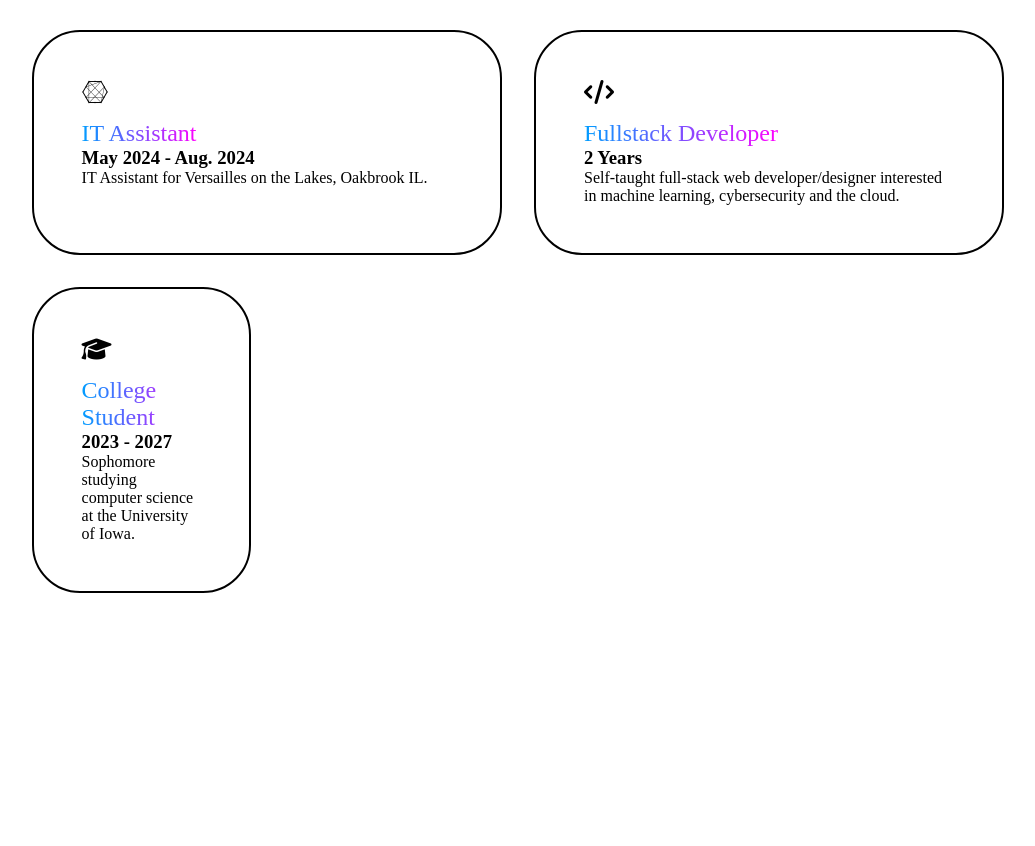
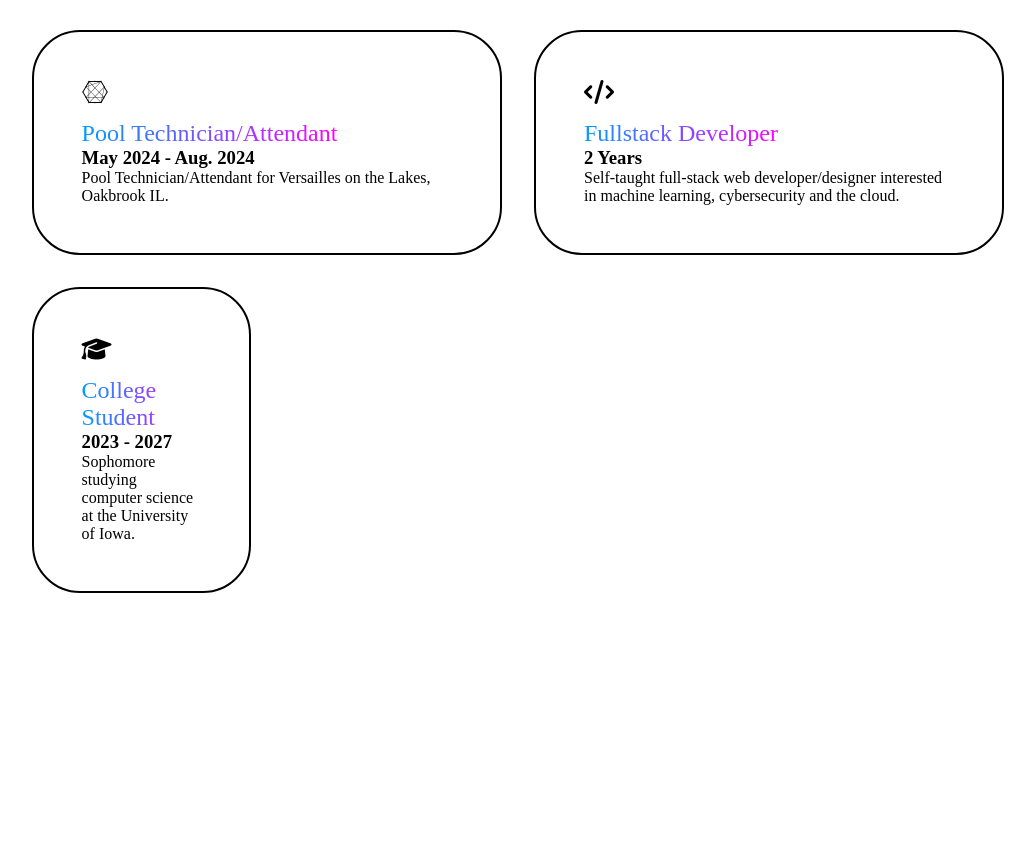
Before and after one commit to justindy81/Personal-Website, a plain HTML site: page index.html in a window 1280 px wide. Shown: the part 1020-1866 px from the top of the page, without its empty margins (122-1157 px from the left). Drawn offline with Linux system fonts and the light colour scheme.

Commit message:
Update index.html

```diff
--- a/index.html
+++ b/index.html
@@ -80,9 +80,9 @@
         <div class="grid">
           <div class="grid-card">
             <i class="fa-brands fa-connectdevelop"></i>
-            <span>IT Assistant</span>
+            <span>Pool Technician/Attendant</span>
             <h3>May 2024 - Aug. 2024</h3>
-            <p>IT Assistant for Versailles on the Lakes, Oakbrook IL.</p>
+            <p>Pool Technician/Attendant for Versailles on the Lakes, Oakbrook IL.</p>
           </div>
 
           <div class="grid-card">
```
